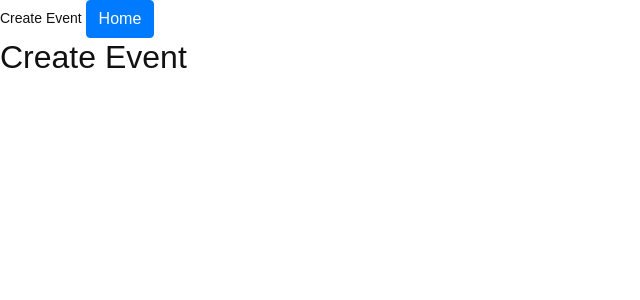
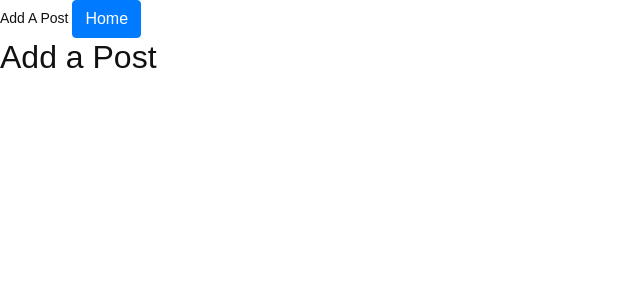
Before and after one commit to sapkotagaurav/django-blog, a Django app: page /blogs/addpost/ in a window 1280 px wide. Shown: the top 300 px of the page, without its empty margins (0-640 px from the left). Run offline with Django 3.2, Linux system fonts and the light colour scheme; some libraries are stand-ins or nearby versions; some web fonts are replaced.

Commit message:
Add login

```diff
--- a/templates/blogs/createblog.html
+++ b/templates/blogs/createblog.html
@@ -1,16 +1,20 @@
-{% extends 'base.html' %} {% load static %} {% block title %}Create
-Event{%endblock %} {% block style %}
+{% extends 'base.html' %} {% load static %} {% block title %}Add A Post{%endblock %} {% block style %}
 <link href="{% static 'sportiasts/main.css' %}" rel="stylesheet" />
 {% endblock style %} {% block container %}
 <a href="{% url 'home' %}"><button class="btn btn-primary">Home</button></a>
 
-<h2>Create Event</h2>
+<h2>Add a Post</h2>
 {% if user.is_authenticated %}
 <form method="post">
   {% csrf_token %} {{ form.as_p }}
-  <button type="submit">Create</button>
+  <button type="submit">Add</button>
 
 
 </form>
   {% endif %}
+  {% if not user.is_authenticated %}
+  <script>windows.href ="/a"
+
+  {% endif %}
+
 {% endblock %}
```
